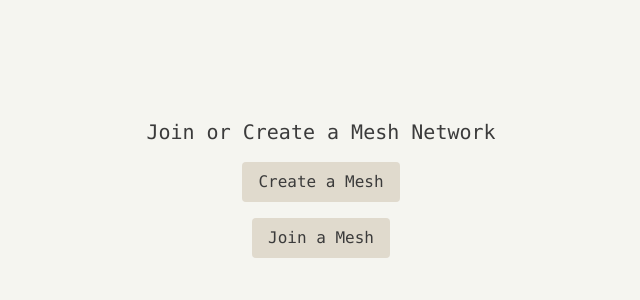
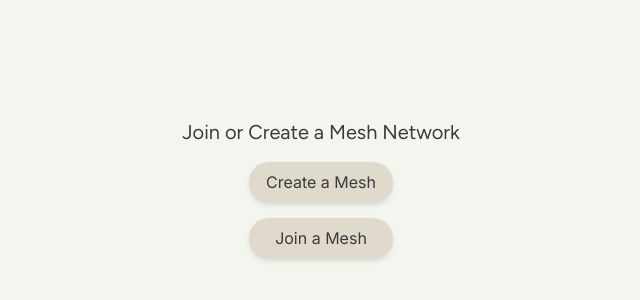
Before and after one commit to shivanshshrivas/SafeChain, a React (Create React App) app in the folder react-frontend/: page /mesh-selection in a window 1280 px wide. Shown: the part 212-512 px from the top of the page, without its empty margins (319-959 px from the left). Built offline with nearby package versions, Linux system fonts and the light colour scheme.

Commit message:
minor ui changes

```diff
--- a/react-frontend/src/components/DeviceSetup.js
+++ b/react-frontend/src/components/DeviceSetup.js
@@ -19,17 +19,17 @@ const DeviceSetup = () => {
 
   return (
     <div className="w-screen h-screen flex flex-col justify-center items-center bg-[#F5F5F0] text-[#3B3B3B] font-mono">
-      <h1 className="text-xl mb-4">Setup Your Device</h1>
+      <h1 className="text-xl font-figtree mb-4">Setup Your Device</h1>
       <input
         type="text"
         placeholder="Enter your nickname"
         value={name}
         onChange={(e) => setName(e.target.value)}
-        className="p-2 border-2 border-[#DEB887] rounded mb-4 bg-white"
+        className="px-4 py-2 border rounded-full shadow-md font-inter mb-4 bg-white"
       />
       <button
         onClick={handleSetup}
-        className="bg-[#E0DACD] hover:bg-[#D6D1C4] px-4 py-2 rounded"
+        className="bg-[#E0DACD] hover:bg-[#D6D1C4] px-4 py-2 rounded-full shadow-md font-inter"
       >
         Confirm
       </button>
--- a/react-frontend/src/components/MeshSelection.js
+++ b/react-frontend/src/components/MeshSelection.js
@@ -15,17 +15,17 @@ const MeshSelection = () => {
   };
 
   return (
-    <div className="w-screen h-screen flex flex-col justify-center items-center bg-[#F5F5F0] text-[#3B3B3B] font-mono">
-      <h1 className="text-xl mb-4">Join or Create a Mesh Network</h1>
+    <div className="w-screen h-screen flex flex-col justify-center items-center bg-[#F5F5F0] text-[#3B3B3B]">
+      <h1 className="text-xl mb-4 font-figtree">Join or Create a Mesh Network</h1>
       <button
         onClick={handleCreateMesh}
-        className="mb-4 bg-[#E0DACD] hover:bg-[#D6D1C4] px-4 py-2 rounded"
+        className="mb-4 w-36 bg-[#E0DACD] hover:bg-[#D6D1C4] duration-200 px-4 py-2 rounded-full shadow-md font-inter"
       >
         Create a Mesh
       </button>
       <button
         onClick={handleJoinMesh}
-        className="bg-[#E0DACD] hover:bg-[#D6D1C4] px-4 py-2 rounded"
+        className="w-36 bg-[#E0DACD] hover:bg-[#D6D1C4] duration-200 px-4 py-2 rounded-full shadow-md font-inter"
       >
         Join a Mesh
       </button>
--- a/react-frontend/src/components/TextWindow.js
+++ b/react-frontend/src/components/TextWindow.js
@@ -80,7 +80,7 @@ const TextWindow = ({ nickname, deviceId }) => {
       {/* Input Field */}
       <div className="flex items-end gap-2 py-4 bg-transparent rounded-b-lg">
       <textarea
-        className="w-full overflow-hidden resize-none p-2 font-inter text-[#333333] rounded-3xl focus:outline-none focus:ring focus:ring-[#E0DACD] shadow-lg"
+        className="w-full overflow-hidden resize-none px-4 py-2 font-inter text-[#333333] rounded-3xl focus:outline-none focus:ring focus:ring-[#E0DACD] shadow-lg"
         value={newMessage}
         onChange={(e) => {
           setNewMessage(e.target.value);
```
